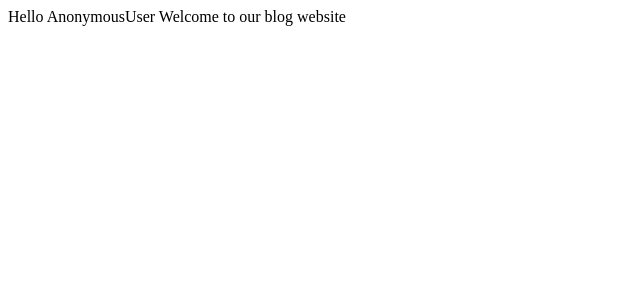
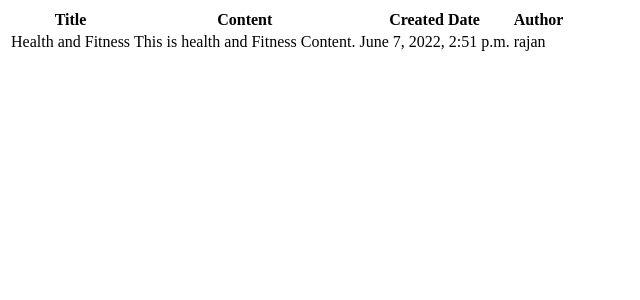
Before and after one commit to rajan10/Django-My_Blog, a Django app: page / in a window 1280 px wide. Shown: the top 300 px of the page, without its empty margins (0-640 px from the left). Run offline with Django 4.2, Linux system fonts and the light colour scheme; data comes from the database, SQL or seed files in the repository.

Commit message:
later updated

```diff
--- a/my_blog/urls.py
+++ b/my_blog/urls.py
@@ -15,10 +15,12 @@ Including another URLconf
 """
 from django.contrib import admin
 from django.urls import path, include
+from django.conf import settings
+from django.conf.urls.static import static
 
 urlpatterns = [
     path('admin/', admin.site.urls),
     path('', include('auth_app.urls')),
     path('', include('post.urls')),
 
-            ]
+            ]+static(settings.MEDIA_URL, document_root=settings.MEDIA_ROOT)
--- a/post/templates/create_post.html
+++ b/post/templates/create_post.html
@@ -5,7 +5,7 @@
     <title>Create Post</title>
 </head>
 <body>
-<form action="" method="POST">
+<form action="" method="POST" enctype="multipart/form-data">
     {% csrf_token %}
 
     <fieldset>
--- a/post/templates/index.html
+++ b/post/templates/index.html
@@ -6,16 +6,41 @@
 </head>
 <body>
 
-{% if user  %}
+<table>
+    <thead>
 
+    <th>
 
-Hello {{ user }} Welcome to our blog website
+        Title
+    </th>
 
-{% endif  %}
+      <th>
 
-{% if not user %}
-Welcome to your blog page!
-{% endif %}
+        Content
+    </th>
+
+       <th>
+
+        Created Date
+    </th>
+      <th>
+
+        Author
+    </th>
+
+    </thead>
+    <tbody>
+    {% for post in posts %}
+    <tr>
+        <td> {{ post.title }} </td>
+         <td> {{ post.content }} </td>
+         <td> {{ post.created_date}} </td>
+        <td> {{ post.author}} </td>
+
+    </tr>
+    {% endfor %}
+    </tbody>
+</table>
 
 
 
--- a/post/views.py
+++ b/post/views.py
@@ -1,18 +1,25 @@
 from django.shortcuts import render, redirect, get_object_or_404
 from .forms import PostForm
 from .models import Post, Comment
+from django.contrib.auth.decorators import login_required
 
 def index(request):
     context={}
-    if request.user:
-        # print("logged in user")
-        context['user']=request.user
-        return render(request, template_name='index.html', context=context)
-    else:
-        print("no  user ")
-        return render(request, template_name='index.html',context=context)
+    # if request.user:
+    #     # print("logged in user")
+    #     context['user']=request.user
+    #     return render(request, template_name='index.html', context=context)
+    # else:
+    #     print("no  user ")
+    #     return render(request, template_name='index.html',context=context)
+    posts=Post.objects.all()
+    context['posts']=posts
+    return render(request, template_name="index.html", context=context)
 
 
+
+
+@login_required(login_url='/login')
 def create_post(request):
     if request.method=="GET":
         context={}
@@ -22,22 +29,22 @@ def create_post(request):
     if request.method=="POST":
         form=PostForm(request.POST)
         if form.is_valid():
-            author = form.cleaned_data['author']
+            author = request.user
             title = form.cleaned_data['title']
             image = form.cleaned_data['image']
             content = form.cleaned_data['content']
-            created_date = form.cleaned_data['created_date']
-            post=Post(author=author,title=title,image=image,content=content,created_date=created_date)
+            post=Post(author=author,title=title,image=image,content=content)
             post.save()
             return redirect('index')
         else:
             print("form is invalid")
             return redirect('index')
 
+@login_required(login_url='/login')
 def update_post(request, id):
     post=get_object_or_404(Post, pk=id)
     if request.method=="GET":
-        data={'author':post.author,'title':post.title,'image':post.image,'content':post.content,'created_date':post.created_date}
+        data={'title':post.title,'image':post.image,'content':post.content}
         form=PostForm(data)
         context={}
         context['form']=form
@@ -45,16 +52,17 @@ def update_post(request, id):
     if request.method=="POST":
         form=PostForm(request.POST)
         if form.is_valid():
-            post.author=form.cleaned_data['author']
+            # post.author=form.cleaned_data['author']
             post.title=form.cleaned_data['title']
             post.image=form.cleaned_data['image']
             post.content=form.cleaned_data['content']
-            post.created_date=form.cleaned_data['created_date']
-            post.save(update_fields=['author','title','image','content','created_date'])
+            post.save(update_fields=['title','image','content'])
             return redirect('/')
         else:
             print("form is invalid")
             return redirect('/')
+
+@login_required(login_url='/login')
 def delete_post(request, id):
     post=Post.objects.get(pk=id)
     post.delete()
```
Also changed, not shown: post/forms.py (+7 -6 lines).
